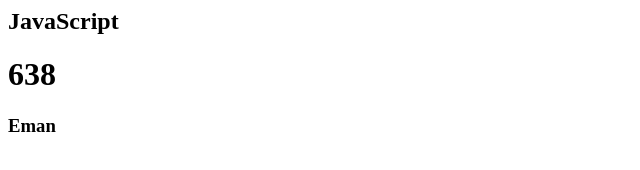
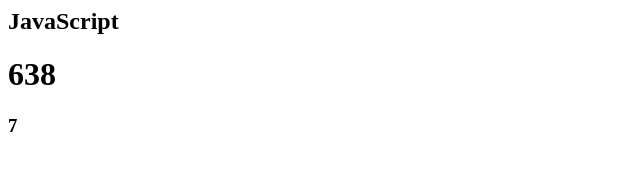
Before and after one commit to Mahnoor224/JSON-and-JS-JavaScript-, a plain HTML site: page index.html in a window 1280 px wide. Shown: the full height of the page, 0-640 px from the left. Drawn offline with Linux system fonts and the light colour scheme.

Commit message:
index.html

```diff
--- a/index.html
+++ b/index.html
@@ -15,7 +15,7 @@
                 document.getElementById("result").innerHTML = some;
             }
             add(234,404);
-            document.getElementById("response").innerHTML = newObj.name;
+            document.getElementById("response").innerHTML = newObj.grade;
         </script>
     </body>
 </html>
```
